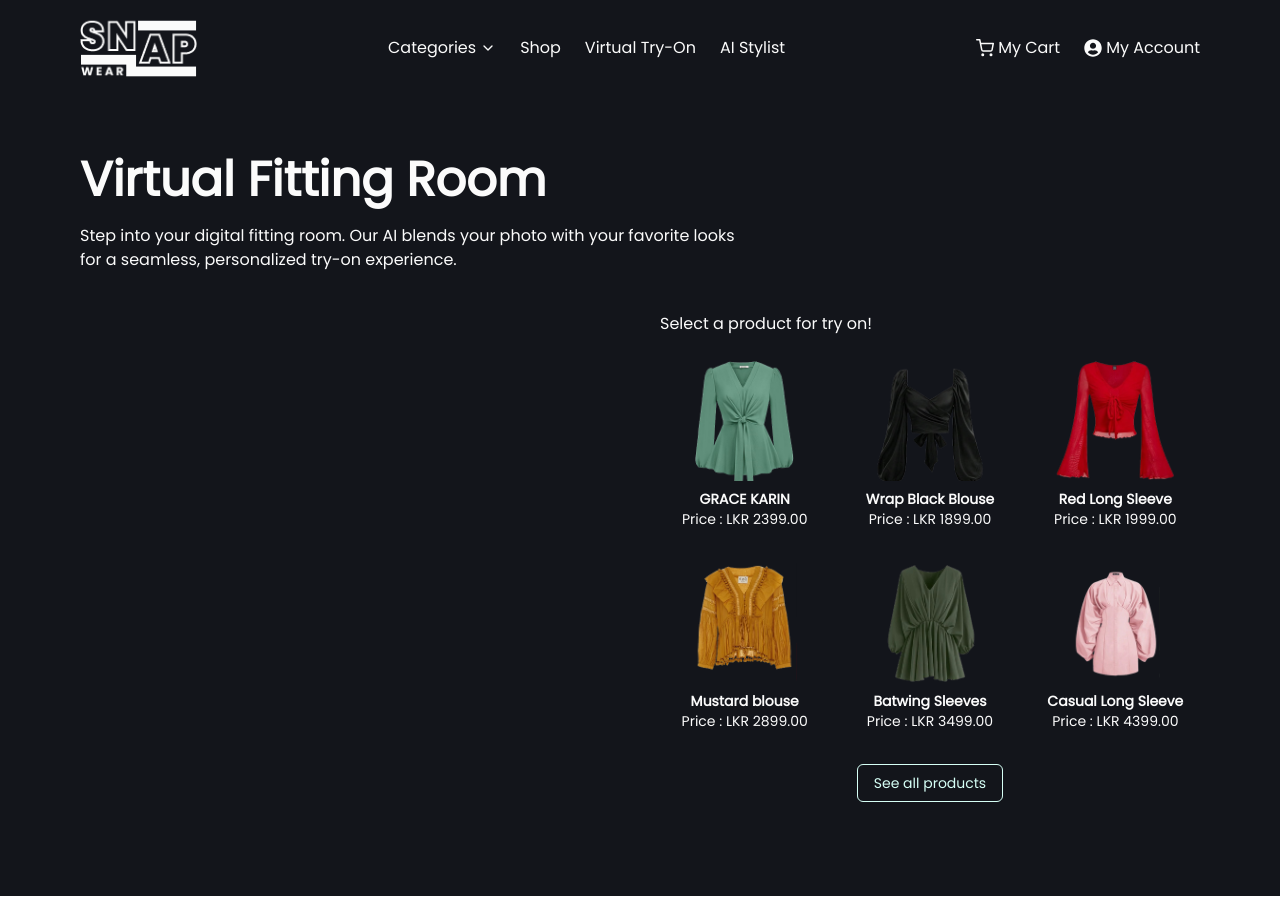
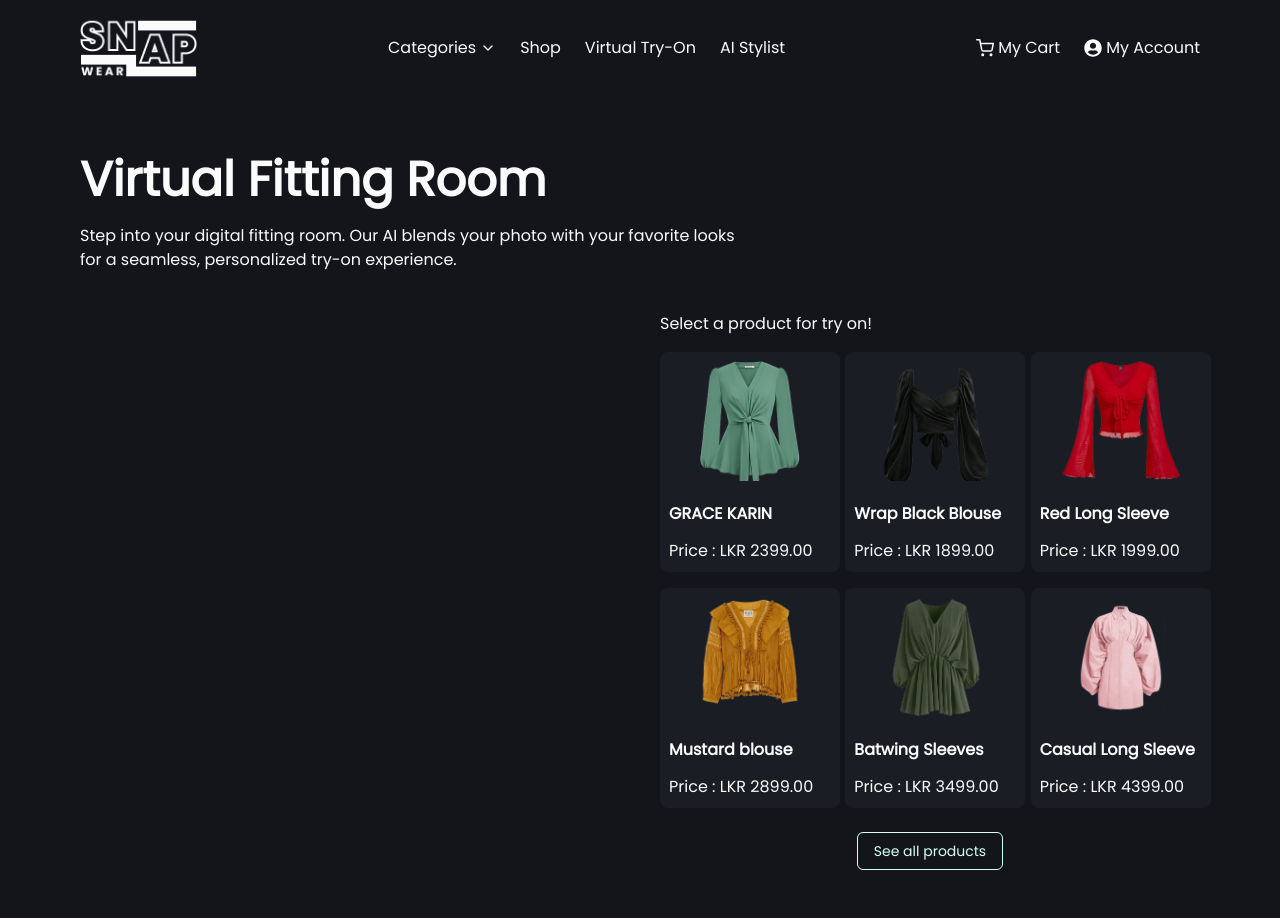
Before and after one commit to Nimnaka00/snapwear-frontend, a React (Vite) app in the folder snapwear-frontend/: page /tryon in a window 1280 px wide. Before the commit the page ends 896 px from the top, so only its background shows below. Built offline with nearby package versions, Linux system fonts and the light colour scheme.

Commit message:
Update Products.jsx

```diff
--- a/snapwear-frontend/src/components/Products.jsx
+++ b/snapwear-frontend/src/components/Products.jsx
@@ -1,14 +1,14 @@
 import React from "react";
 import products from "../data/products";
 
-const Products = ({ onSelectProduct, selectedProduct }) => {
+const Products = ({ selectedProduct, onSelectProduct }) => {
   return (
     <div className="grid grid-cols-2 md:grid-cols-3 gap-4">
       {products.map((product) => (
         <div
           key={product.id}
           onClick={() => onSelectProduct(product)}
-          className={`cursor-pointer border rounded-md p-2 text-sm text-center ${
+          className={`cursor-pointer w-[180px] h-[220px] rounded-[8px] border border-[#D6FFF6] flex flex-col  justify-between p-2 bg-[#1b1d25] ${
             selectedProduct?.id === product.id
               ? "border-[#D6FFF6]"
               : "border-transparent"
@@ -19,8 +19,8 @@ const Products = ({ onSelectProduct, selectedProduct }) => {
             alt={product.name}
             className="w-full h-[120px] object-contain mb-2"
           />
-          <p className="font-bold">{product.name}</p>
-          <p>Price : {product.price}</p>
+          <p className="text-[16px] font-bold">{product.name}</p>
+          <p className="text-[16px] font-medium">Price : {product.price}</p>
         </div>
       ))}
     </div>
```
